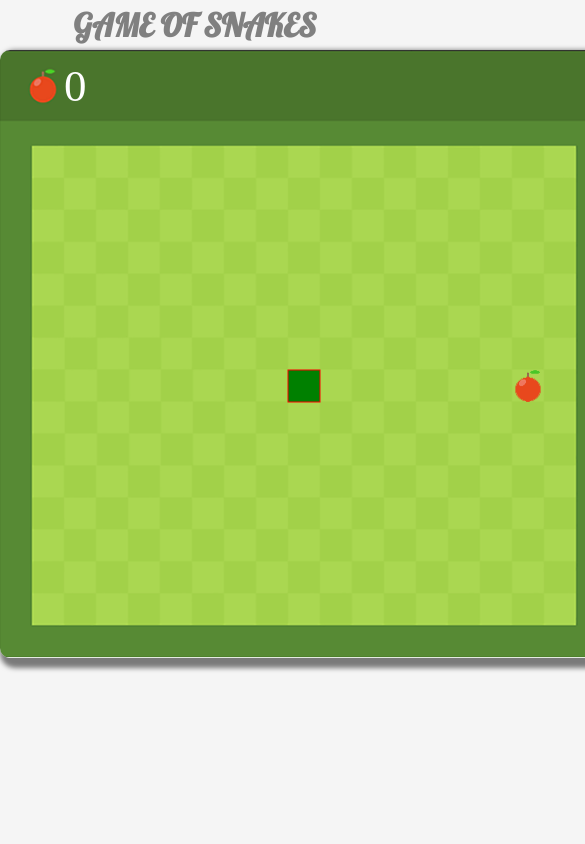
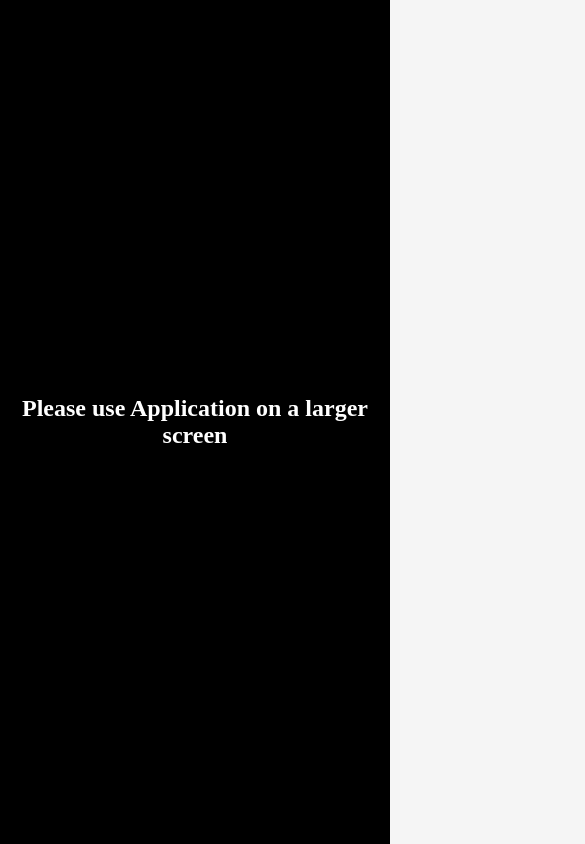
Before and after one commit to Saleem07/Snake-game, a plain HTML site: page index.html in a window 390 px wide. Shown: the top 844 px of the page, 585 px wide, since content can reach past the window. Drawn offline with Linux system fonts and the light colour scheme.

Commit message:
minor bug fixes

```diff
--- a/index.html
+++ b/index.html
@@ -20,25 +20,50 @@
       }
       canvas {
         display: block;
-        margin: 0 auto;
+        margin: 25px auto;
+        box-shadow: 5px 5px 5px 5px rgba(0,0,0,0.5);
+        border-radius: 10px;
       }
       body {
         background:whitesmoke;
         height: 100vh;
-      }
-      h1 {
-        text-align: center;
-        padding: 5px 5px;
-        color: gray;
-        font-family: "Lobster", cursive;
+        overflow: hidden;
       }
 
-      canvas {
-        box-shadow: 5px 5px 5px 5px rgba(0,0,0,0.5);
-        border-radius: 10px;
+
+      .mobile-message {
+          display: none;
       }
+
+@media screen and (max-width: 800px) {
+  .mobile-message {
+    position: absolute;
+    height: 100vh;
+    width: 100%;
+    background-color: rgb(0, 0, 0);
+    color: white;
+    display: flex;
+    justify-content: center;
+    align-items: center;
+    text-align: center;
+    z-index: 100;
+  }
+
+  canvas {
+    display: none;
+  }
+}
+
+
+
+
     </style>
-    <h1>GAME OF SNAKES</h1>
+
+
+    <div class="mobile-message">
+      <h2>Please use Application on a larger screen</h2>
+    </div>
+
     <canvas id="snake" width="608px" height="608px"></canvas>
     <script src="snake.js"></script>
   </body>
```
